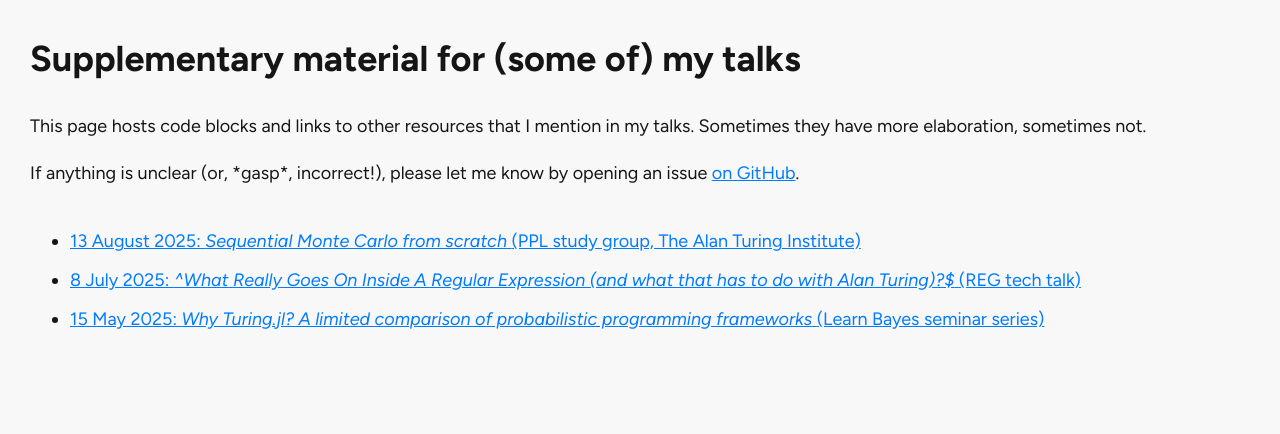
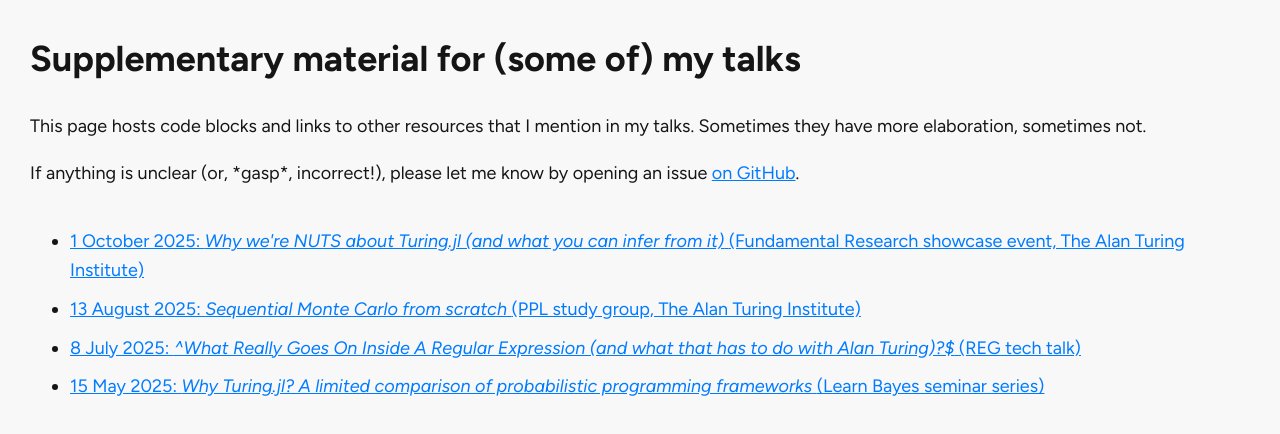
Before and after one commit to penelopeysm/talk, a SvelteKit app: page / in a window 1280 px wide. Shown: the top 434 px of the page. Built offline with nearby package versions, Linux system fonts and the light colour scheme.

Commit message:
Try adding pdf slides

```diff
--- a/src/routes/+page.svelte
+++ b/src/routes/+page.svelte
@@ -6,6 +6,12 @@
 		occasion?: string;
 	};
 	const TALKS: Talk[] = [
+		{
+			date: '1 October 2025',
+			title: 'Why we\'re NUTS about Turing.jl (and what you can infer from it)',
+			link: '/251001_nuts_turing.pdf',
+			occasion: 'Fundamental Research showcase event, The Alan Turing Institute'
+		},
 		{
 			date: '13 August 2025',
 			title: 'Sequential Monte Carlo from scratch',
```
Also changed, not shown: 1 other file (tests, documents, lock files or other folders).
